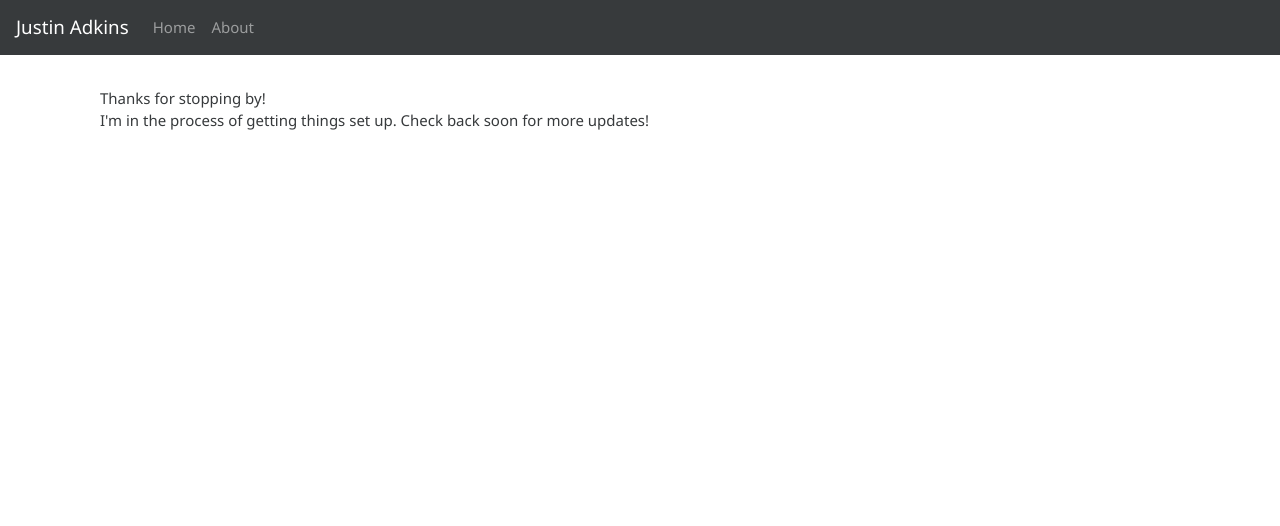
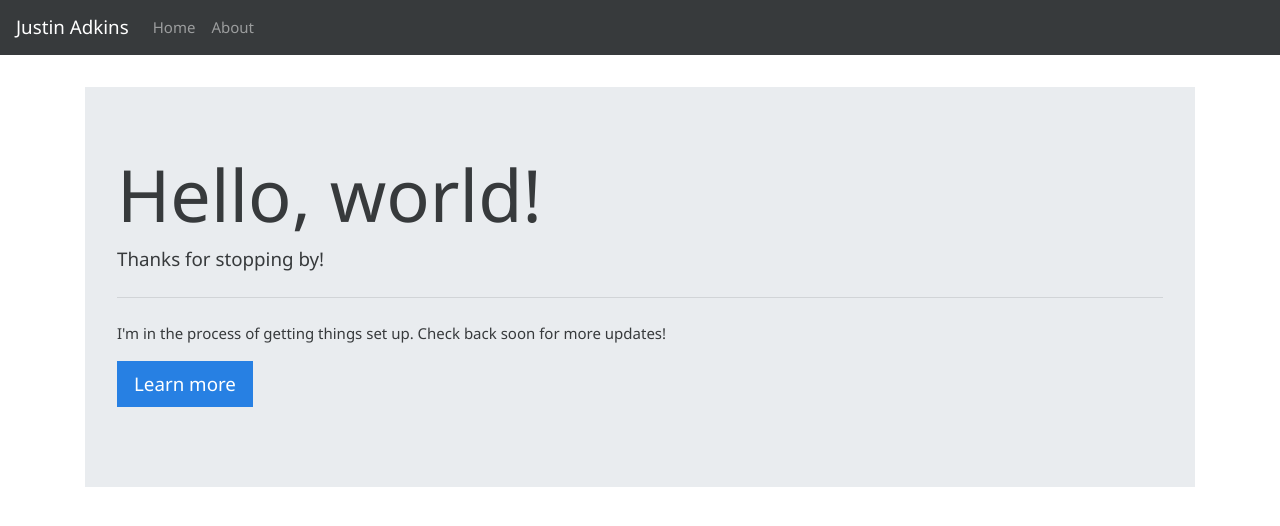
Before and after one commit to jmadkins/jmadkins.github.io, a Jekyll site: the page built from index.html, in a window 1280 px wide. Shown: the top 526 px of the page. Built offline with Jekyll 4.4.1, drawn with Linux system fonts in a browser that asks for light colours; nearby versions of some CDN libraries.

Commit message:
Updated the landing page

```diff
--- a/index.html
+++ b/index.html
@@ -1,14 +1,14 @@
 ---
-title: Index
+title: Welcome!
 layout: default
 ---
 
-<div class="ui container">
-  <div class="ui success message">
-    <i class="close icon"></i>
-    <div class="header">
-      Thanks for stopping by!
-    </div>
-    <p>I'm in the process of getting things set up. Check back soon for more updates!</p>
-  </div>
+<div class="jumbotron">
+  <h1 class="display-3">Hello, world!</h1>
+  <p class="lead">Thanks for stopping by!</p>
+  <hr class="my-4">
+  <p>I'm in the process of getting things set up. Check back soon for more updates!</p>
+  <p class="lead">
+    <a class="btn btn-primary btn-lg" href="/me" role="button">Learn more</a>
+  </p>
 </div>
```
